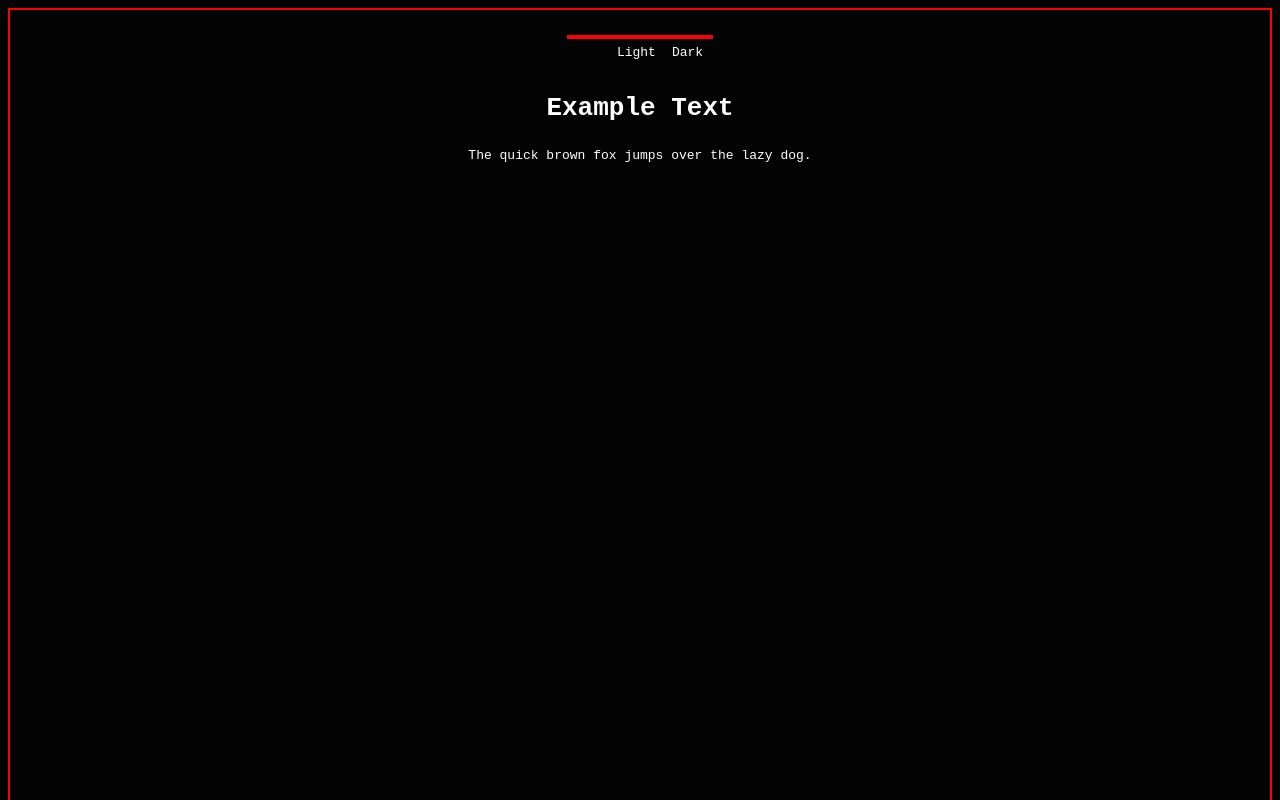
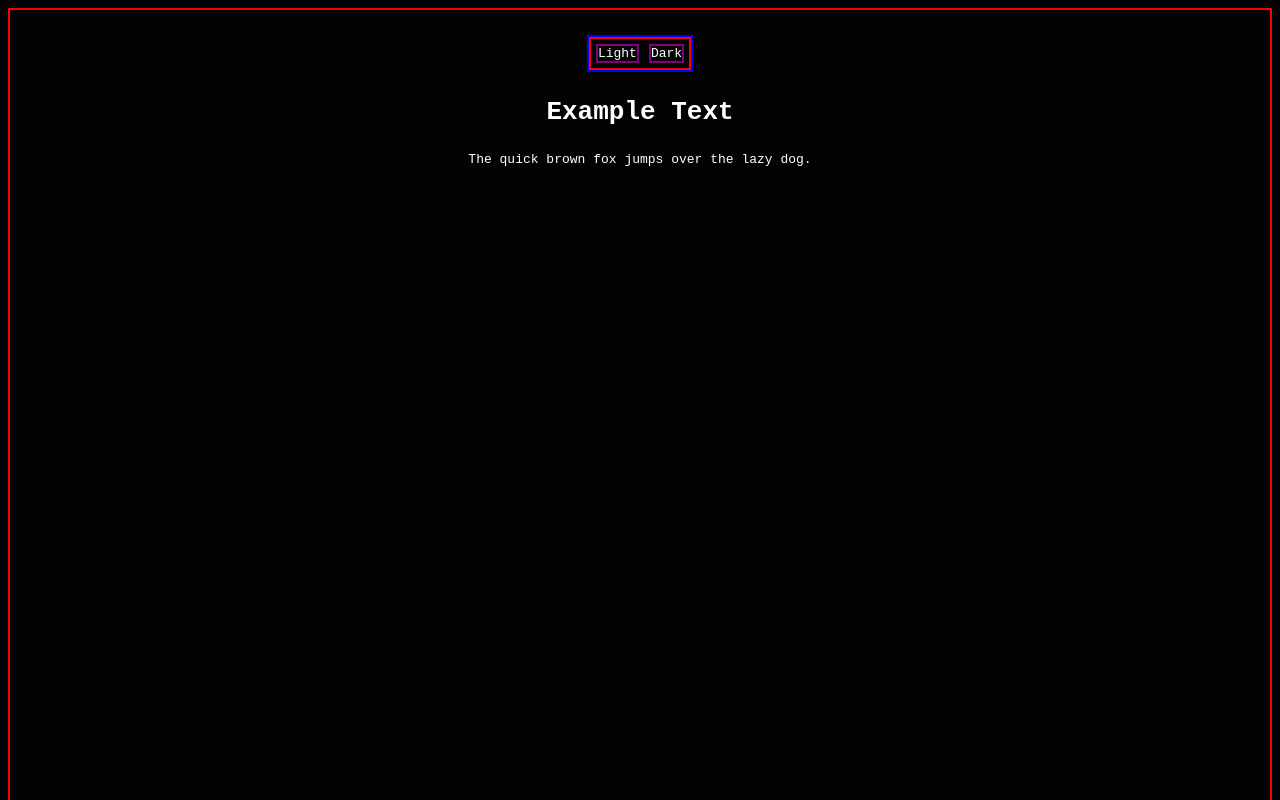
Before and after one commit to marcdatboi/Basic-Theme-Switcher, a website built with Vite: page index.html in a window 1280 px wide. Shown: the top 800 px of the page. Built offline with nearby package versions, Linux system fonts and the light colour scheme.

Commit message:
Removed the gap inside of navbar and its list elements

```diff
--- a/src/css/navbar.css
+++ b/src/css/navbar.css
@@ -2,16 +2,20 @@
 
 
 
-
+#navbar {
+    border: solid blue 2px;
+}
 
 #navbar ul {
+    display: flex;
     list-style-type: none;
-
     border: solid red 2px;
+    margin: 0px;
+    padding: 0px;
 }
 
 
 #navbar li {
-    float: inline-start;
-    margin: 0.5rem;
+    margin: var(--small-gap);
+    border: solid purple 2px;
 }
```
